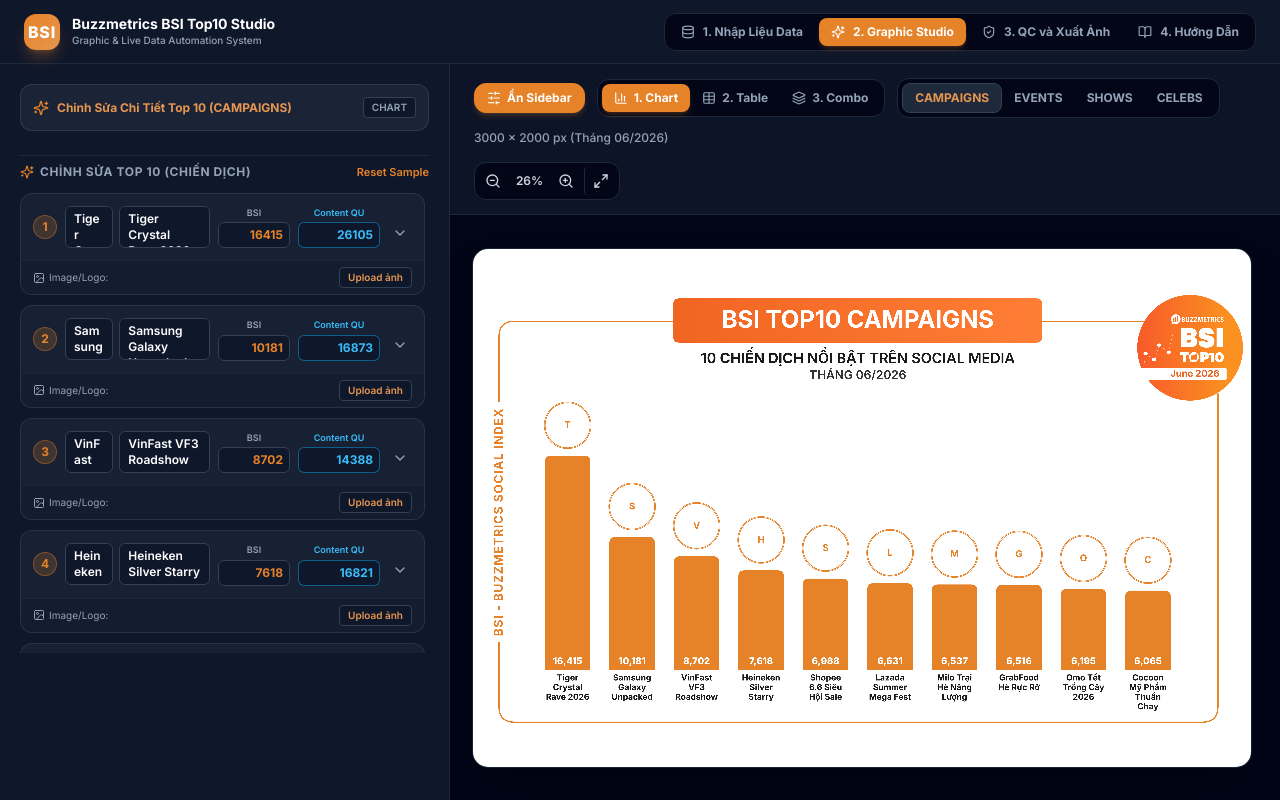
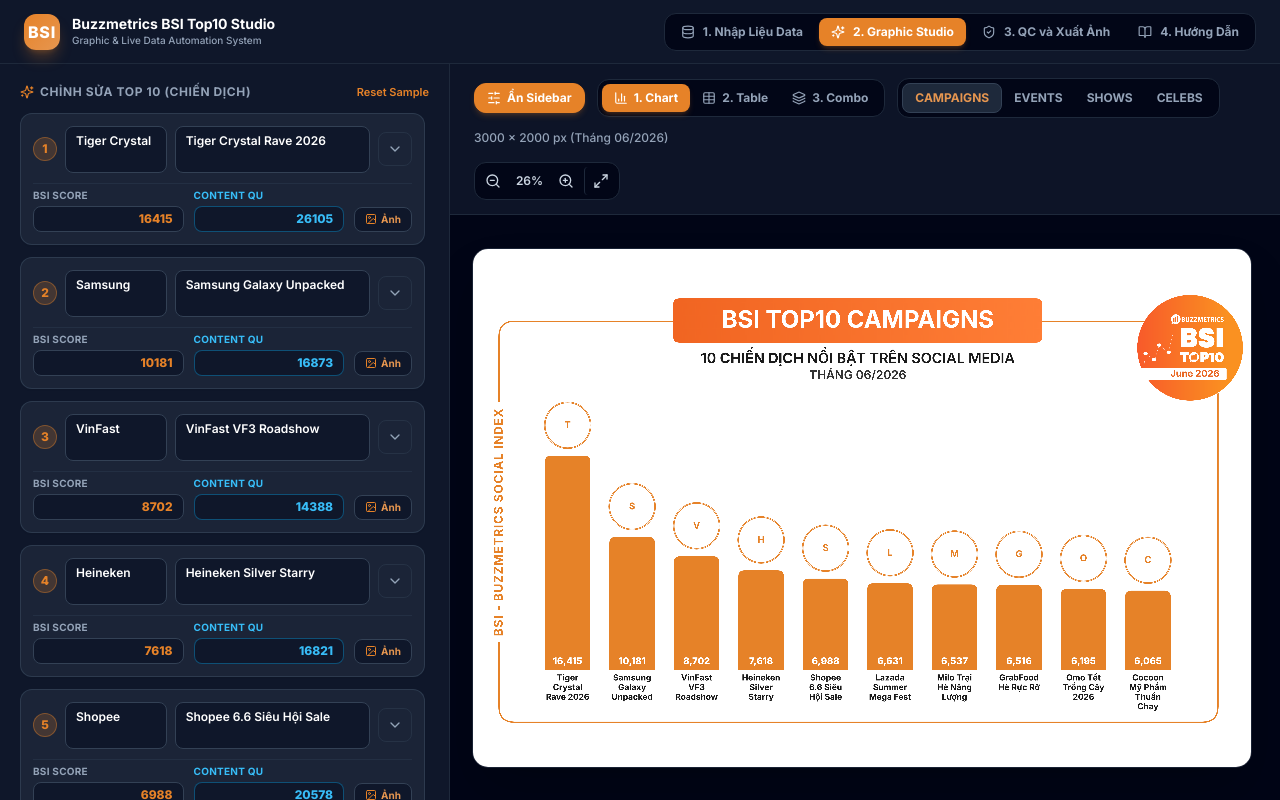
Before and after one commit to tonyvi1227/bsitop10draw, a React (Vite) app: page / in a window 1280 px wide. Both pictures are taken after a click on the button "2. Graphic Studio". Built offline with nearby package versions, Linux system fonts and the light colour scheme.

Commit message:
feat: format-specific name overrides and redesigned 2-row sidebar item card layout

```diff
--- a/src/components/sidebar/ControlSidebar.tsx
+++ b/src/components/sidebar/ControlSidebar.tsx
@@ -44,6 +44,29 @@
   const handleItemChange = (index: number, field: keyof BsiItem, value: any) => {
     const updated = [...items];
     updated[index] = { ...updated[index], [field]: value };
+    setItems(updated);
+  };
+
+  const getItemFormatName = (item: BsiItem, format: FormatType): string => {
+    if (format === 'TABLE') return item.tableName !== undefined ? item.tableName : item.name;
+    if (format === 'CHART') return item.chartName !== undefined ? item.chartName : item.name;
+    if (format === 'COMBINATION') return item.comboName !== undefined ? item.comboName : item.name;
+    return item.name;
+  };
+
+  const handleItemFormatNameChange = (index: number, format: FormatType, value: string) => {
+    const updated = [...items];
+    const item = { ...updated[index] };
+    if (format === 'TABLE') {
+      item.tableName = value;
+    } else if (format === 'CHART') {
+      item.chartName = value;
+    } else if (format === 'COMBINATION') {
+      item.comboName = value;
+    } else {
+      item.name = value;
+    }
+    updated[index] = item;
     setItems(updated);
   };
 
@@ -239,18 +262,7 @@
           </>
         )}
 
-        {/* Top 10 Editor Section Header when in onlyTop10Edit mode */}
-        {onlyTop10Edit && (
-          <div className="p-3 bg-slate-800/80 border border-slate-700/80 rounded-xl flex items-center justify-between">
-            <span className="text-xs font-bold text-buzz-lightOrange flex items-center gap-2">
-              <Sparkles className="w-4 h-4 text-buzz-orange" />
-              Chỉnh Sửa Chi Tiết Top 10 ({metadata.category})
-            </span>
-            <span className="text-[10px] text-slate-400 font-semibold px-2 py-0.5 rounded bg-slate-900 border border-slate-700">
-              {metadata.format}
-            </span>
-          </div>
-        )}
+
 
         {/* Dynamic Content based on Active Tab */}
         {activeTab === 'BULK' ? (
@@ -271,7 +283,7 @@
           </div>
         ) : (
           /* Manual Edit Mode */
-          <div className="space-y-3 pt-2 border-t border-slate-800">
+          <div className={`space-y-3 ${onlyTop10Edit ? '' : 'pt-2 border-t border-slate-800'}`}>
             <div className="flex items-center justify-between">
               <label className="text-xs font-bold uppercase tracking-wider text-slate-400 flex items-center gap-1.5">
                 <Sparkles className="w-3.5 h-3.5 text-buzz-orange" />
@@ -285,55 +297,66 @@
               </button>
             </div>
 
-            <div className="space-y-2.5 max-h-[460px] overflow-y-auto pr-1">
+            <div className="space-y-3 overflow-y-auto pr-1 flex-1">
               {items.slice(0, 10).map((item, idx) => {
                 const isExpanded = expandedIndex === idx;
+                const avatarSrc = item.croppedImageData || item.imageUrl;
 
                 return (
                   <div
                     key={idx}
-                    className="rounded-xl bg-slate-800/60 border border-slate-700/60 overflow-hidden transition"
+                    className="rounded-xl bg-slate-800/80 border border-slate-700/80 p-3 space-y-2.5 shadow-sm transition"
                   >
-                    {/* Item Row Main Header: Rank | Name | BSI Score | Content from QU */}
-                    <div className="p-3 flex items-center justify-between gap-2">
-                      <span className="w-6 h-6 rounded-full bg-buzz-orange/20 text-buzz-orange font-bold text-xs flex items-center justify-center border border-buzz-orange/40 shrink-0">
+                    {/* ROW 1: Rank Circle + Brand & Name Inputs + Edit Detail Arrow */}
+                    <div className="flex items-center gap-2">
+                      <span className="w-6 h-6 rounded-full bg-buzz-orange/20 text-buzz-orange font-extrabold text-xs flex items-center justify-center border border-buzz-orange/40 shrink-0">
                         {item.rank}
                       </span>
 
-                      {/* Name / Brand Input (Hỗ trợ nút Enter xuống dòng trực tiếp!) */}
                       {metadata.category === 'CAMPAIGNS' ? (
-                        <div className="flex-1 flex gap-1.5 min-w-0">
+                        <div className="flex-1 flex gap-2 min-w-0">
                           <textarea
                             rows={2}
                             value={item.brandName || ''}
                             onChange={(e) => handleItemChange(idx, 'brandName', e.target.value)}
-                            className="w-1/3 bg-slate-900 border border-slate-700 rounded-md px-2 py-1 text-xs font-semibold text-white focus:outline-none focus:border-buzz-orange min-w-0 resize-none"
+                            className="w-1/3 bg-slate-900 border border-slate-700 rounded-lg px-2.5 py-1.5 text-xs font-semibold text-white focus:outline-none focus:border-buzz-orange min-w-0 resize-none leading-snug"
                             placeholder="Brand"
-                            title="Tên Thương Hiệu (Brand) - Nhấn Enter để xuống dòng"
+                            title="Tên Thương Hiệu (Brand)"
                           />
                           <textarea
                             rows={2}
-                            value={item.name}
-                            onChange={(e) => handleItemChange(idx, 'name', e.target.value)}
-                            className="flex-1 bg-slate-900 border border-slate-700 rounded-md px-2 py-1 text-xs font-semibold text-white focus:outline-none focus:border-buzz-orange min-w-0 resize-none"
-                            placeholder="Chiến dịch (Nhấn Enter xuống dòng)"
-                            title="Tên Chiến Dịch - Nhấn Enter để ngắt dòng chủ động"
+                            value={getItemFormatName(item, metadata.format)}
+                            onChange={(e) => handleItemFormatNameChange(idx, metadata.format, e.target.value)}
+                            className="flex-1 bg-slate-900 border border-slate-700 rounded-lg px-2.5 py-1.5 text-xs font-semibold text-white focus:outline-none focus:border-buzz-orange min-w-0 resize-none leading-snug"
+                            placeholder={`Chiến dịch (${metadata.format})`}
+                            title={`Tên Chiến Dịch (${metadata.format})`}
                           />
                         </div>
                       ) : (
                         <textarea
                           rows={2}
-                          value={item.name}
-                          onChange={(e) => handleItemChange(idx, 'name', e.target.value)}
-                          className="flex-1 bg-slate-900 border border-slate-700 rounded-md px-2.5 py-1 text-xs font-semibold text-white focus:outline-none focus:border-buzz-orange min-w-0 resize-none"
-                          placeholder="Tên đối tượng (Nhấn Enter xuống dòng)"
-                          title="Tên đối tượng - Nhấn Enter để ngắt dòng chủ động"
+                          value={getItemFormatName(item, metadata.format)}
+                          onChange={(e) => handleItemFormatNameChange(idx, metadata.format, e.target.value)}
+                          className="flex-1 bg-slate-900 border border-slate-700 rounded-lg px-2.5 py-1.5 text-xs font-semibold text-white focus:outline-none focus:border-buzz-orange min-w-0 resize-none leading-snug"
+                          placeholder={`Tên đối tượng (${metadata.format})`}
+                          title={`Tên đối tượng (${metadata.format})`}
                         />
                       )}
 
-                      {/* BSI Score Input */}
-                      <div className="w-[72px] shrink-0">
-                        <span className="text-[9px] text-slate-400 block text-center font-semibold mb-0.5">BSI</span>
+                      <button
+                        onClick={() => setExpandedIndex(isExpanded ? null : idx)}
+                        className="p-2 hover:bg-slate-700/80 rounded-lg text-slate-400 hover:text-white shrink-0 self-center transition border border-slate-700/50"
+                        title="Chỉnh sửa chi tiết chỉ số & Tên riêng theo Bảng"
+                      >
+                        {isExpanded ? <ChevronUp className="w-4 h-4 text-buzz-orange" /> : <ChevronDown className="w-4 h-4" />}
+                      </button>
+                    </div>
+
+                    {/* ROW 2: BSI Input + Content QU Input + Image Avatar Upload/Crop Controls */}
+                    <div className="flex items-center gap-2.5 pt-1 border-t border-slate-700/40">
+                      {/* BSI Score */}
+                      <div className="flex-1 min-w-0">
+                        <span className="text-[10px] text-slate-400 font-bold block mb-0.5 uppercase tracking-wide">BSI Score</span>
                         <input
                           type="number"
                           step="0.1"
@@ -341,37 +364,124 @@
                           onChange={(e) =>
                             handleItemChange(idx, 'bsiScore', parseFloat(e.target.value) || 0)
                           }
-                          className="w-full bg-slate-900 border border-slate-700 rounded-md px-1.5 py-1 text-xs font-bold text-buzz-orange text-right focus:outline-none focus:border-buzz-orange"
+                          className="w-full bg-slate-900 border border-slate-700 rounded-lg px-2.5 py-1 text-xs font-extrabold text-buzz-orange text-right focus:outline-none focus:border-buzz-orange"
                           placeholder="BSI"
                         />
                       </div>
 
-                      {/* Content from QU Input (Dedicated Field Right on Item Row!) */}
-                      <div className="w-[82px] shrink-0">
-                        <span className="text-[9px] text-sky-400 block text-center font-semibold mb-0.5">Content QU</span>
+                      {/* Content QU */}
+                      <div className="flex-1 min-w-0">
+                        <span className="text-[10px] text-sky-400 font-bold block mb-0.5 uppercase tracking-wide">Content QU</span>
                         <input
                           type="number"
                           value={item.contentFromQu}
                           onChange={(e) =>
                             handleItemChange(idx, 'contentFromQu', parseInt(e.target.value) || 0)
                           }
-                          className="w-full bg-slate-900 border border-sky-500/50 rounded-md px-1.5 py-1 text-xs font-bold text-sky-400 text-right focus:outline-none focus:border-sky-400"
+                          className="w-full bg-slate-900 border border-sky-500/40 rounded-lg px-2.5 py-1 text-xs font-extrabold text-sky-400 text-right focus:outline-none focus:border-sky-400"
                           placeholder="Content QU"
                         />
                       </div>
 
+                      {/* Image / Logo Upload & Crop Controls */}
+                      <div className="shrink-0 flex items-center gap-1.5 self-end">
+                        {avatarSrc ? (
+                          <div className="flex items-center gap-1.5">
+                            <img
+                              src={avatarSrc}
+                              alt="Avatar"
+                              className="w-7 h-7 rounded-full object-cover border border-buzz-orange/60"
+                            />
                             <button
-                        onClick={() => setExpandedIndex(isExpanded ? null : idx)}
-                        className="p-1 hover:bg-slate-700 rounded text-slate-400 hover:text-white shrink-0 mt-3"
-                        title="Mở rộng thêm chỉ số"
+                              onClick={() => {
+                                setCropperState({
+                                  isOpen: true,
+                                  imageSrc: avatarSrc,
+                                  rankIndex: idx,
+                                  rankName: `Top ${item.rank} - ${item.name}`,
+                                });
+                              }}
+                              className="p-1 rounded bg-buzz-orange/20 hover:bg-buzz-orange/30 text-buzz-orange border border-buzz-orange/40 text-[10px] font-bold transition"
+                              title="Crop & Scale ảnh"
                             >
-                        {isExpanded ? <ChevronUp className="w-4 h-4" /> : <ChevronDown className="w-4 h-4" />}
+                              <Crop className="w-3.5 h-3.5" />
                             </button>
+                            <label className="cursor-pointer text-[10px] font-bold text-slate-300 hover:text-white bg-slate-900 px-2 py-1 rounded-lg border border-slate-700">
+                              <span>Đổi</span>
+                              <input
+                                type="file"
+                                accept="image/*"
+                                className="hidden"
+                                onChange={(e) => {
+                                  if (e.target.files?.[0]) {
+                                    handleImageUpload(idx, e.target.files[0]);
+                                  }
+                                }}
+                              />
+                            </label>
+                          </div>
+                        ) : (
+                          <label className="cursor-pointer text-[10px] font-bold text-buzz-lightOrange hover:text-buzz-orange bg-slate-900 px-2.5 py-1 rounded-lg border border-slate-700 flex items-center gap-1">
+                            <ImageIcon className="w-3 h-3 text-buzz-orange" />
+                            <span>Ảnh</span>
+                            <input
+                              type="file"
+                              accept="image/*"
+                              className="hidden"
+                              onChange={(e) => {
+                                if (e.target.files?.[0]) {
+                                  handleImageUpload(idx, e.target.files[0]);
+                                }
+                              }}
+                            />
+                          </label>
+                        )}
+                      </div>
                     </div>
 
-                    {/* Expanded Additional Metrics */}
+                    {/* Expanded Additional Metrics & Format-Specific Name Overrides */}
                     {isExpanded && (
-                      <div className="p-3 bg-slate-900/80 border-t border-slate-700/50 grid grid-cols-2 gap-2 text-xs">
+                      <div className="p-3 bg-slate-900/80 border-t border-slate-700/50 space-y-3 text-xs">
+                        {/* Format-Specific Name Overrides */}
+                        <div className="bg-slate-950 p-2.5 rounded-lg border border-slate-800 space-y-2">
+                          <span className="text-[11px] font-bold text-buzz-orange block">
+                            Tên hiển thị riêng biệt theo Dạng Báo Cáo (Format Name Overrides):
+                          </span>
+                          <div className="grid grid-cols-3 gap-2">
+                            <div>
+                              <span className="text-[10px] text-slate-400 block mb-0.5 font-semibold">📊 Bảng Chart</span>
+                              <input
+                                type="text"
+                                value={item.chartName ?? ''}
+                                onChange={(e) => handleItemChange(idx, 'chartName', e.target.value)}
+                                placeholder={`Mặc định (${item.name})`}
+                                className="w-full bg-slate-900 border border-slate-700 rounded px-2 py-1 text-white font-medium text-xs focus:border-buzz-orange"
+                              />
+                            </div>
+                            <div>
+                              <span className="text-[10px] text-slate-400 block mb-0.5 font-semibold">📋 Bảng Table</span>
+                              <input
+                                type="text"
+                                value={item.tableName ?? ''}
+                                onChange={(e) => handleItemChange(idx, 'tableName', e.target.value)}
+                                placeholder={`Mặc định (${item.name})`}
+                                className="w-full bg-slate-900 border border-slate-700 rounded px-2 py-1 text-white font-medium text-xs focus:border-buzz-orange"
+                              />
+                            </div>
+                            <div>
+                              <span className="text-[10px] text-slate-400 block mb-0.5 font-semibold">📈 Bảng Combo</span>
+                              <input
+                                type="text"
+                                value={item.comboName ?? ''}
+                                onChange={(e) => handleItemChange(idx, 'comboName', e.target.value)}
+                                placeholder={`Mặc định (${item.name})`}
+                                className="w-full bg-slate-900 border border-slate-700 rounded px-2 py-1 text-white font-medium text-xs focus:border-buzz-orange"
+                              />
+                            </div>
+                          </div>
+                        </div>
+
+                        <div className="grid grid-cols-2 gap-2">
                           <div>
                             <span className="text-[10px] text-slate-400 block mb-0.5">Buzz Volume</span>
                             <input
@@ -417,7 +527,7 @@
                               className="w-full bg-slate-800 border border-slate-700 rounded px-2 py-1 text-white font-medium"
                             />
                           </div>
-                        <div>
+                          <div className="col-span-2">
                             <span className="text-[10px] text-slate-400 block mb-0.5">Relevance Score</span>
                             <input
                               type="number"
@@ -430,49 +540,8 @@
                             />
                           </div>
                         </div>
+                      </div>
                     )}
-
-                    {/* Avatar Upload Footer */}
-                    <div className="px-3 py-1.5 bg-slate-900/40 border-t border-slate-700/30 flex items-center justify-between">
-                      <span className="text-[10px] text-slate-400 flex items-center gap-1">
-                        <ImageIcon className="w-3 h-3 text-slate-400" /> Image/Logo:
-                      </span>
-                      <div className="flex items-center gap-1.5">
-                        {(item.croppedImageData || item.imageUrl) && (
-                          <button
-                            onClick={() => {
-                              const src = item.croppedImageData || item.imageUrl;
-                              if (src) {
-                                setCropperState({
-                                  isOpen: true,
-                                  imageSrc: src,
-                                  rankIndex: idx,
-                                  rankName: `Top ${item.rank} - ${item.name}`,
-                                });
-                              }
-                            }}
-                            className="px-2 py-0.5 rounded bg-buzz-orange/20 hover:bg-buzz-orange/30 text-buzz-orange border border-buzz-orange/40 text-[10px] font-bold flex items-center gap-1 transition"
-                            title="Crop & Scale ảnh"
-                          >
-                            <Crop className="w-3 h-3" />
-                            <span>Crop & Scale</span>
-                          </button>
-                        )}
-                        <label className="cursor-pointer text-[10px] font-semibold text-buzz-lightOrange hover:text-buzz-orange bg-slate-900 px-2 py-0.5 rounded border border-slate-700">
-                          <span>{item.croppedImageData || item.imageUrl ? 'Đổi ảnh' : 'Upload ảnh'}</span>
-                          <input
-                            type="file"
-                            accept="image/*"
-                            className="hidden"
-                            onChange={(e) => {
-                              if (e.target.files?.[0]) {
-                                handleImageUpload(idx, e.target.files[0]);
-                              }
-                            }}
-                          />
-                        </label>
-                      </div>
-                    </div>
                   </div>
                 );
               })}
--- a/src/types/bsi.ts
+++ b/src/types/bsi.ts
@@ -24,6 +24,9 @@
   comboLineValue?: number; // Custom value for bottom trendline in COMBINATION format
   imageUrl?: string;
   croppedImageData?: string; // base64 or blob URL of cropped circular image
+  chartName?: string; // Format-specific name override for Chart format
+  tableName?: string; // Format-specific name override for Table format
+  comboName?: string; // Format-specific name override for Combo format
 }
 
 export interface BsiReportMetadata {
```
Also changed, not shown: src/utils/canvasRenderer.ts (+14 -9 lines). Lines whose indentation alone changed are shown as unchanged.
